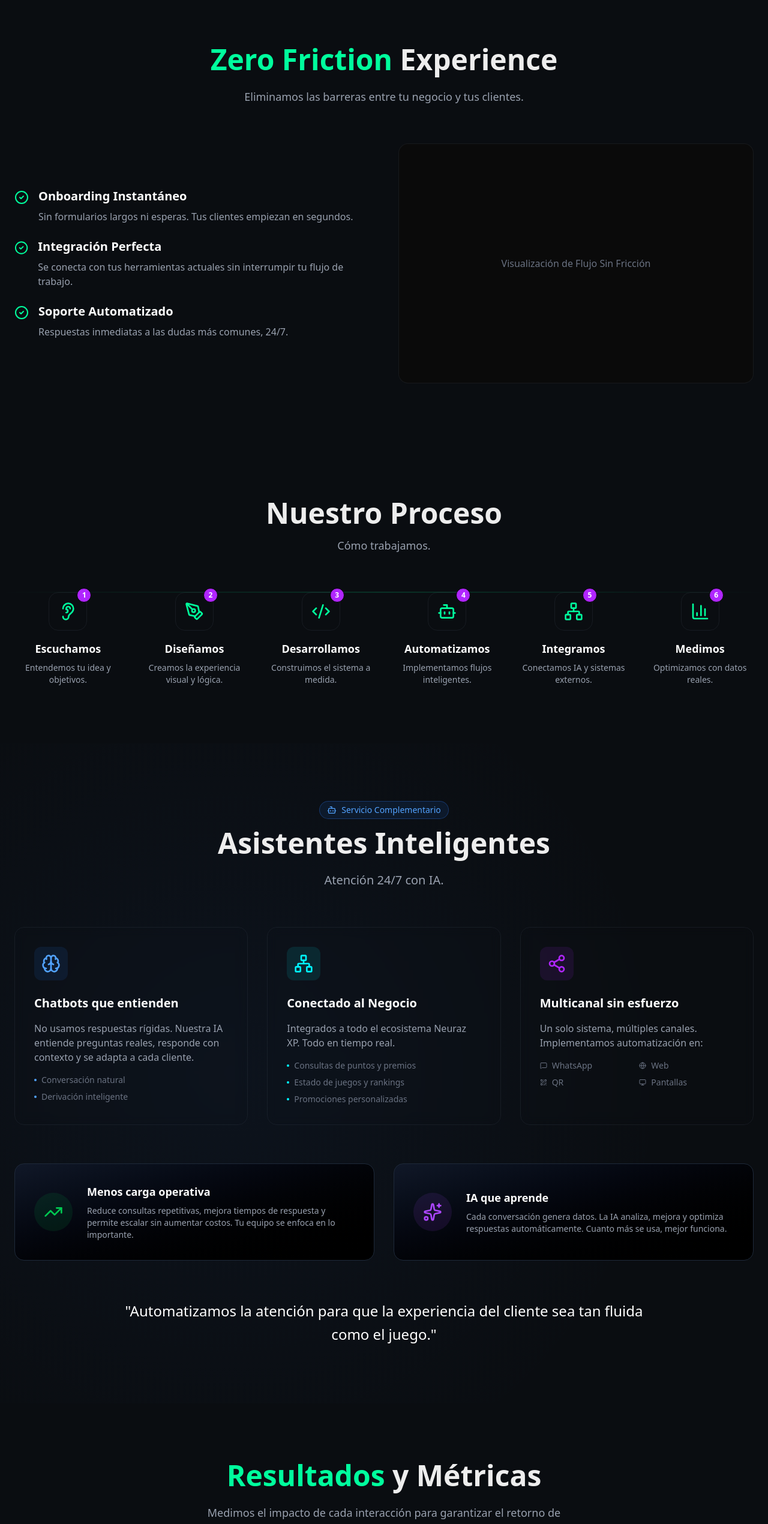
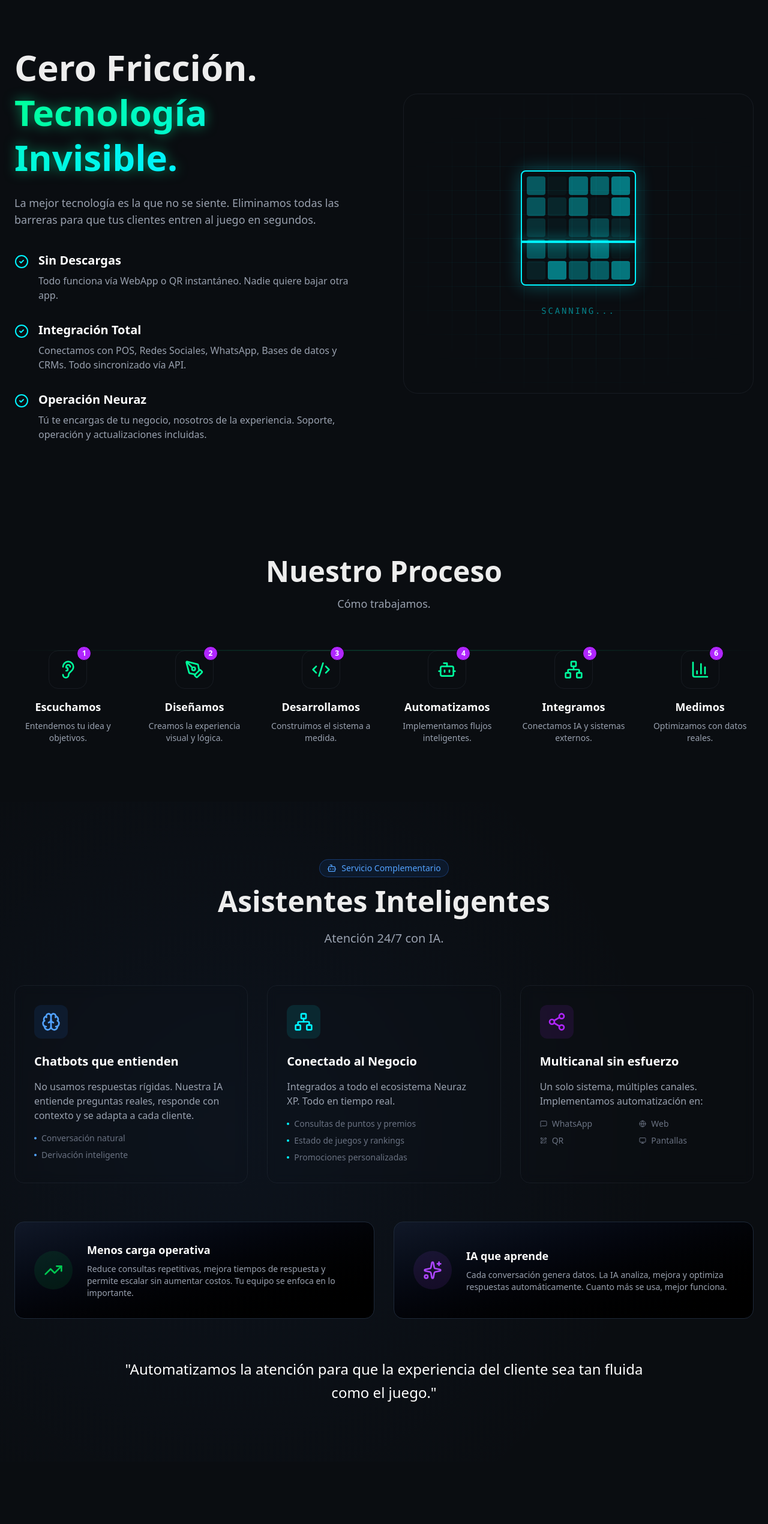
Before and after one commit to emilrichardo/neuraz-play, a Next.js app: page / in a window 1280 px wide. Shown: the part 7620-10160 px from the top of the page at 60% size. Built offline with nearby package versions, Linux system fonts and the light colour scheme.

Commit message:
revert cero friction rresults

```diff
--- a/src/components/sections/Results.tsx
+++ b/src/components/sections/Results.tsx
@@ -1,39 +1,117 @@
 "use client"
 
 import { motion } from "framer-motion"
+import { TrendingUp, Users, Share2, Activity } from "lucide-react"
 
 export function Results() {
   return (
     <section id="resultados" className="py-24 bg-background">
       <div className="container px-4 md:px-6">
+        <div className="grid grid-cols-1 lg:grid-cols-2 gap-16 items-center">
+
+          {/* Left Column: Visualization (Dashboard) */}
           <motion.div
-          initial={{ opacity: 0, y: 20 }}
-          whileInView={{ opacity: 1, y: 0 }}
+            initial={{ opacity: 0, x: -20 }}
+            whileInView={{ opacity: 1, x: 0 }}
             viewport={{ once: true }}
             transition={{ duration: 0.5 }}
-          className="text-center mb-16"
+            className="order-2 lg:order-1"
           >
-          <h2 className="text-3xl md:text-5xl font-bold mb-6">
-            <span className="text-neon-green">Resultados</span> y Métricas
-          </h2>
-          <p className="text-gray-400 text-lg max-w-2xl mx-auto">
-            Medimos el impacto de cada interacción para garantizar el retorno de inversión.
-          </p>
+            <div className="relative rounded-2xl border border-card-border bg-card-bg p-6 shadow-2xl">
+              {/* Dashboard Header */}
+              <div className="flex items-center justify-between mb-6 border-b border-card-border pb-4">
+                <div className="font-mono text-xs text-gray-500">NEURAZ_DASHBOARD_V2.0</div>
+                <div className="flex gap-2">
+                  <div className="w-3 h-3 rounded-full bg-red-500/50" />
+                  <div className="w-3 h-3 rounded-full bg-yellow-500/50" />
+                  <div className="w-3 h-3 rounded-full bg-green-500/50" />
+                </div>
+              </div>
+
+              {/* Stats Row */}
+              <div className="grid grid-cols-2 gap-4 mb-6">
+                <div className="bg-white/5 rounded-xl p-4 border border-white/5">
+                  <div className="text-xs text-gray-400 mb-1">VENTAS HOY</div>
+                  <div className="text-2xl font-bold text-neon-green">$12,450</div>
+                  <div className="text-xs text-neon-green flex items-center gap-1 mt-1">
+                    <TrendingUp className="w-3 h-3" /> +15% vs ayer
+                  </div>
+                </div>
+                <div className="bg-white/5 rounded-xl p-4 border border-white/5">
+                  <div className="text-xs text-gray-400 mb-1">JUGADORES ACTIVOS</div>
+                  <div className="text-2xl font-bold text-neon-cyan">842</div>
+                  <div className="text-xs text-neon-cyan flex items-center gap-1 mt-1">
+                    <Activity className="w-3 h-3" /> En tiempo real
+                  </div>
+                </div>
+              </div>
+
+              {/* Chart Area */}
+              <div className="bg-white/5 rounded-xl p-4 border border-white/5 h-48 flex items-end justify-between gap-2">
+                {[40, 65, 45, 80, 55, 90, 70, 95, 85, 100].map((height, i) => (
+                  <motion.div
+                    key={i}
+                    className="w-full bg-gradient-to-t from-neon-violet/20 to-neon-violet rounded-t-sm"
+                    initial={{ height: 0 }}
+                    whileInView={{ height: `${height}%` }}
+                    viewport={{ once: true }}
+                    transition={{ duration: 1, delay: i * 0.1 }}
+                  />
+                ))}
+              </div>
+            </div>
           </motion.div>
 
-        <div className="grid grid-cols-1 md:grid-cols-3 gap-8">
-            <div className="p-6 rounded-2xl bg-card border border-card-border text-center">
-                <h3 className="text-4xl font-bold text-white mb-2">+40%</h3>
-                <p className="text-gray-400">Conversión</p>
+          {/* Right Column: Text */}
+          <motion.div
+            initial={{ opacity: 0, x: 20 }}
+            whileInView={{ opacity: 1, x: 0 }}
+            viewport={{ once: true }}
+            transition={{ duration: 0.5, delay: 0.2 }}
+            className="order-1 lg:order-2"
+          >
+            <h2 className="text-4xl md:text-6xl font-bold mb-6 leading-tight">
+              Resultados que se ven.
+              <br />
+              <span className="text-neon-gradient">Métricas que importan.</span>
+            </h2>
+            <p className="text-gray-400 text-lg mb-10 max-w-xl">
+              No vendemos humo. Vendemos datos. Nuestro panel de control te da el poder de tomar decisiones basadas en el comportamiento real de tus clientes.
+            </p>
+
+            <div className="space-y-4">
+              <div className="p-4 rounded-xl bg-white/5 border border-white/5 flex items-center gap-4">
+                <div className="p-2 rounded-lg bg-neon-green/10 text-neon-green">
+                  <TrendingUp className="w-6 h-6" />
                 </div>
-            <div className="p-6 rounded-2xl bg-card border border-card-border text-center">
-                <h3 className="text-4xl font-bold text-white mb-2">24/7</h3>
-                <p className="text-gray-400">Disponibilidad</p>
+                <div>
+                  <div className="text-xl font-bold text-white">+35%</div>
+                  <div className="text-sm text-gray-400">Aumento del Ticket Promedio</div>
                 </div>
-             <div className="p-6 rounded-2xl bg-card border border-card-border text-center">
-                <h3 className="text-4xl font-bold text-white mb-2">0.1s</h3>
-                <p className="text-gray-400">Latencia</p>
               </div>
+
+              <div className="p-4 rounded-xl bg-white/5 border border-white/5 flex items-center gap-4">
+                <div className="p-2 rounded-lg bg-neon-cyan/10 text-neon-cyan">
+                  <Users className="w-6 h-6" />
+                </div>
+                <div>
+                  <div className="text-xl font-bold text-white">100%</div>
+                  <div className="text-sm text-gray-400">Base de Datos Propia</div>
+                </div>
+              </div>
+
+               <div className="p-4 rounded-xl bg-white/5 border border-white/5 flex items-center gap-4">
+                <div className="p-2 rounded-lg bg-neon-violet/10 text-neon-violet">
+                  <Share2 className="w-6 h-6" />
+                </div>
+                <div>
+                  <div className="text-xl font-bold text-white">High</div>
+                  <div className="text-sm text-gray-400">Viralización Orgánica</div>
+                </div>
+              </div>
+            </div>
+          </motion.div>
+
         </div>
       </div>
     </section>
--- a/src/components/sections/ZeroFriction.tsx
+++ b/src/components/sections/ZeroFriction.tsx
@@ -7,48 +7,102 @@ export function ZeroFriction() {
   return (
     <section id="zero-friction" className="py-24 bg-background">
       <div className="container px-4 md:px-6">
+        <div className="grid grid-cols-1 lg:grid-cols-2 gap-16 items-center">
+          {/* Left Column: Text */}
           <motion.div
-          initial={{ opacity: 0, y: 20 }}
-          whileInView={{ opacity: 1, y: 0 }}
+            initial={{ opacity: 0, x: -20 }}
+            whileInView={{ opacity: 1, x: 0 }}
             viewport={{ once: true }}
             transition={{ duration: 0.5 }}
-          className="text-center mb-16"
           >
-          <h2 className="text-3xl md:text-5xl font-bold mb-6">
-            <span className="text-neon-green">Zero Friction</span> Experience
+            <h2 className="text-4xl md:text-6xl font-bold mb-6 leading-tight">
+              Cero Fricción.
+              <br />
+              <span className="text-neon-gradient">Tecnología Invisible.</span>
             </h2>
-          <p className="text-gray-400 text-lg max-w-2xl mx-auto">
-            Eliminamos las barreras entre tu negocio y tus clientes.
+            <p className="text-gray-400 text-lg mb-10 max-w-xl">
+              La mejor tecnología es la que no se siente. Eliminamos todas las barreras para que tus clientes entren al juego en segundos.
             </p>
-        </motion.div>
 
-        <div className="grid grid-cols-1 md:grid-cols-2 gap-12 items-center">
-            <div className="space-y-6">
+            <div className="space-y-8">
               <div className="flex items-start gap-4">
-                    <CheckCircle2 className="w-6 h-6 text-neon-green mt-1" />
+                <div className="mt-1">
+                  <CheckCircle2 className="w-6 h-6 text-neon-cyan" />
+                </div>
                 <div>
-                        <h3 className="text-xl font-bold text-white mb-2">Onboarding Instantáneo</h3>
-                        <p className="text-gray-400">Sin formularios largos ni esperas. Tus clientes empiezan en segundos.</p>
+                  <h3 className="text-xl font-bold text-white mb-2">Sin Descargas</h3>
+                  <p className="text-gray-400">Todo funciona vía WebApp o QR instantáneo. Nadie quiere bajar otra app.</p>
                 </div>
               </div>
+
               <div className="flex items-start gap-4">
-                    <CheckCircle2 className="w-6 h-6 text-neon-green mt-1" />
+                <div className="mt-1">
+                  <CheckCircle2 className="w-6 h-6 text-neon-cyan" />
+                </div>
                 <div>
-                        <h3 className="text-xl font-bold text-white mb-2">Integración Perfecta</h3>
-                        <p className="text-gray-400">Se conecta con tus herramientas actuales sin interrumpir tu flujo de trabajo.</p>
+                  <h3 className="text-xl font-bold text-white mb-2">Integración Total</h3>
+                  <p className="text-gray-400">Conectamos con POS, Redes Sociales, WhatsApp, Bases de datos y CRMs. Todo sincronizado vía API.</p>
                 </div>
               </div>
+
               <div className="flex items-start gap-4">
-                    <CheckCircle2 className="w-6 h-6 text-neon-green mt-1" />
+                <div className="mt-1">
+                  <CheckCircle2 className="w-6 h-6 text-neon-cyan" />
+                </div>
                 <div>
-                        <h3 className="text-xl font-bold text-white mb-2">Soporte Automatizado</h3>
-                        <p className="text-gray-400">Respuestas inmediatas a las dudas más comunes, 24/7.</p>
+                  <h3 className="text-xl font-bold text-white mb-2">Operación Neuraz</h3>
+                  <p className="text-gray-400">Tú te encargas de tu negocio, nosotros de la experiencia. Soporte, operación y actualizaciones incluidas.</p>
                 </div>
               </div>
             </div>
-             <div className="relative h-[400px] rounded-2xl bg-card border border-card-border overflow-hidden flex items-center justify-center">
-                <p className="text-gray-500">Visualización de Flujo Sin Fricción</p>
+          </motion.div>
+
+          {/* Right Column: Visualization */}
+          <motion.div
+            initial={{ opacity: 0, x: 20 }}
+            whileInView={{ opacity: 1, x: 0 }}
+            viewport={{ once: true }}
+            transition={{ duration: 0.5, delay: 0.2 }}
+            className="relative"
+          >
+            <div className="relative rounded-3xl border border-card-border bg-card-bg/50 p-8 h-[500px] flex items-center justify-center overflow-hidden group">
+              {/* Grid Background Effect */}
+              <div className="absolute inset-0 bg-[linear-gradient(rgba(0,243,255,0.05)_1px,transparent_1px),linear-gradient(90deg,rgba(0,243,255,0.05)_1px,transparent_1px)] bg-[size:40px_40px] [mask-image:radial-gradient(ellipse_at_center,black_40%,transparent_80%)]" />
+
+              {/* Scanning Element */}
+              <div className="relative z-10 flex flex-col items-center gap-8">
+                <div className="relative w-48 h-48 border-2 border-neon-cyan rounded-lg p-2 shadow-[0_0_30px_rgba(0,243,255,0.3)]">
+                  <div className="w-full h-full grid grid-cols-5 grid-rows-5 gap-1">
+                    {Array.from({ length: 25 }).map((_, i) => (
+                      <motion.div
+                        key={i}
+                        className="bg-neon-cyan/20 rounded-sm"
+                        animate={{
+                          opacity: [0.2, 0.8, 0.2],
+                          backgroundColor: ["rgba(0,243,255,0.2)", "rgba(0,243,255,0.6)", "rgba(0,243,255,0.2)"]
+                        }}
+                        transition={{
+                          duration: 2,
+                          repeat: Infinity,
+                          delay: Math.random() * 2,
+                          ease: "easeInOut"
+                        }}
+                      />
+                    ))}
                   </div>
+                  {/* Scan Line */}
+                  <motion.div
+                    className="absolute top-0 left-0 w-full h-1 bg-neon-cyan shadow-[0_0_20px_#00f3ff]"
+                    animate={{ top: ["0%", "100%", "0%"] }}
+                    transition={{ duration: 3, repeat: Infinity, ease: "linear" }}
+                  />
+                </div>
+                <div className="font-mono text-neon-cyan tracking-[0.2em] text-sm animate-pulse">
+                  SCANNING...
+                </div>
+              </div>
+            </div>
+          </motion.div>
         </div>
       </div>
     </section>
```
Lines whose indentation alone changed are shown as unchanged.
